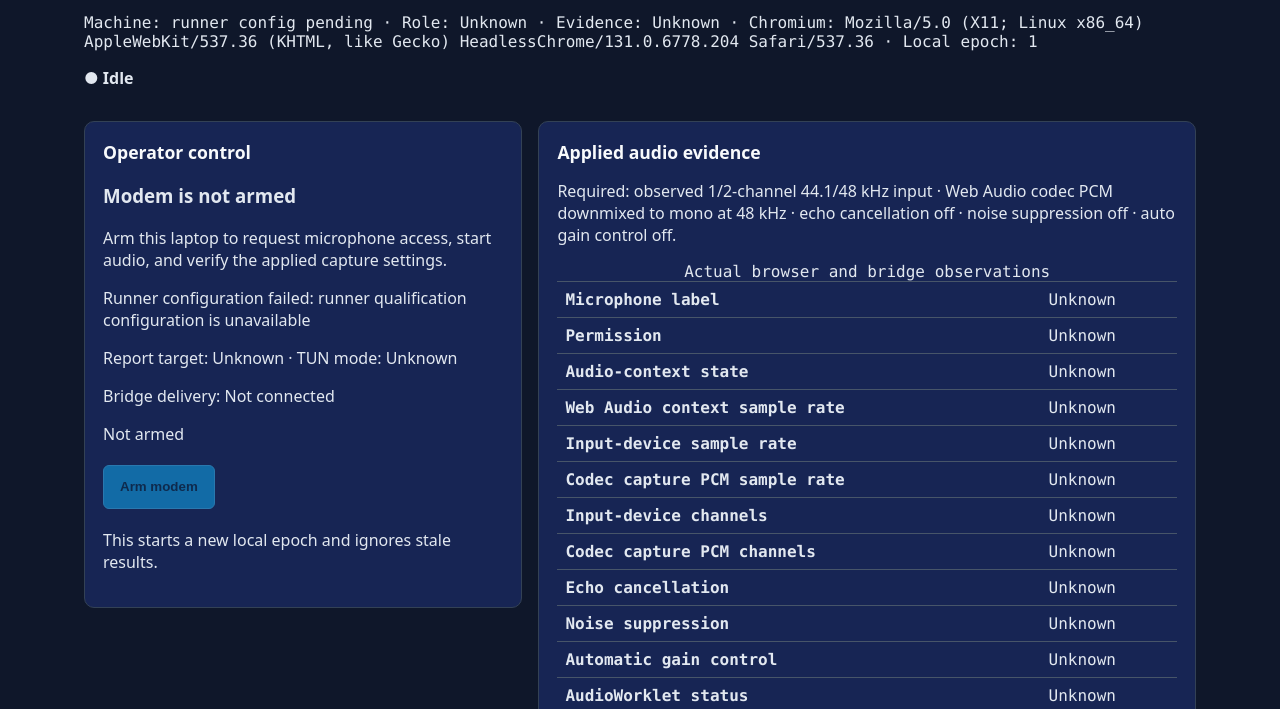
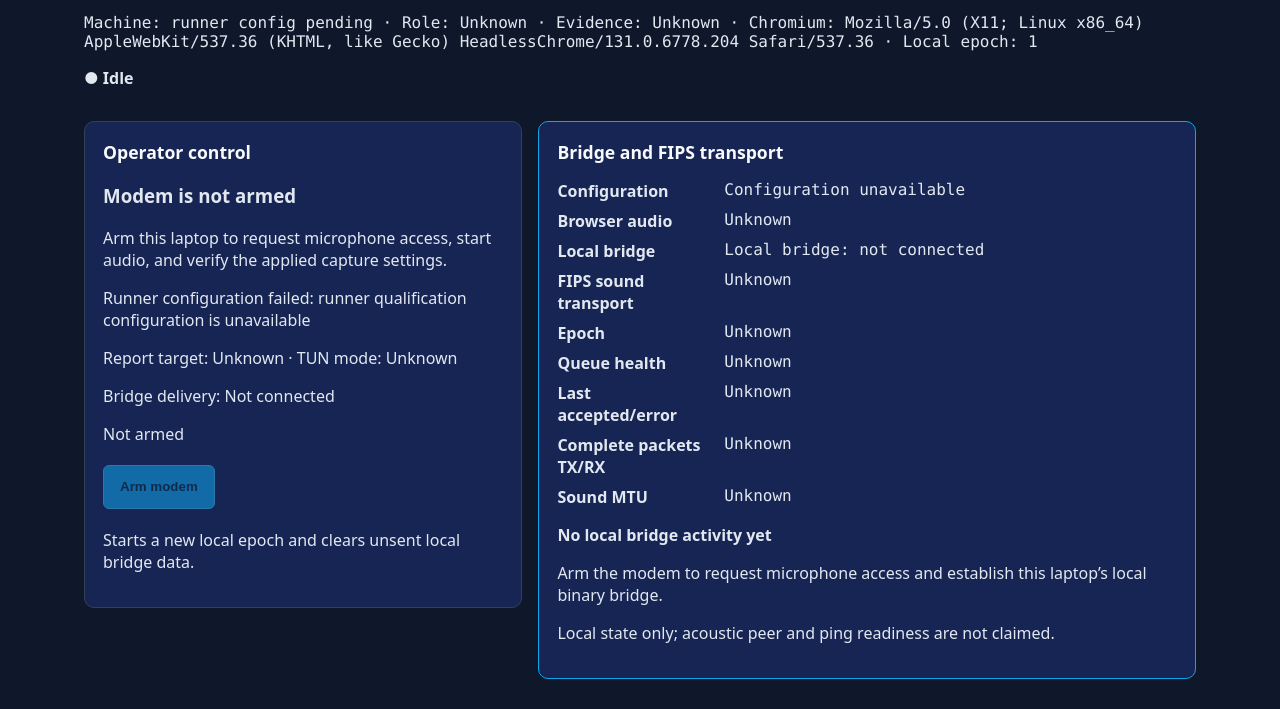
Before and after one commit to sandwichfarm/fipwave, a website built with Vite: page apps/modem-ui/index.html in a window 1280 px wide. Shown: the part 91-800 px from the top of the page. Built offline with nearby package versions, Linux system fonts and the light colour scheme; no server answers.

Commit message:
feat(02-06): render local bridge transport status
- add safe bridge/FIPS definition-list card and recovery copy\n- cover local-only status and narrow viewport behavior

```diff
--- a/apps/modem-ui/src/main.ts
+++ b/apps/modem-ui/src/main.ts
@@ -532,11 +532,40 @@ function render(): void {
     if (quietCorpusSendState === 'ready' && runnerConfig && cyrinxSession.snapshot.codec === 'quiet') {
       operator.append(control(`Send Quiet ${directionForRole(runnerConfig.role)} corpus`, sendQuietCorpus));
     }
-    operator.append(control('Reset / re-arm', reset, false, 'secondary'));
+    operator.append(control('Reset and reconnect', reset, false, 'secondary'));
   }
-  if (uiState === 'failed' || uiState === 'disconnected') operator.append(control('Reset / re-arm', reset, false, 'secondary'));
-  operator.append(element('p', 'This starts a new local epoch and ignores stale results.'));
+  if (uiState === 'failed' || uiState === 'disconnected') operator.append(control('Reset and reconnect', reset, false, 'secondary'));
+  if (runnerConfig && uiState === 'idle') operator.append(control('Reset and reconnect', reset, false, 'secondary'));
+  operator.append(element('p', 'Starts a new local epoch and clears unsent local bridge data.'));
   grid.append(operator);
+
+  const bridgeCard = element('section');
+  bridgeCard.className = 'card bridge-card';
+  bridgeCard.append(element('h2', 'Bridge and FIPS transport'));
+  const bridgeStatus = bridgeState;
+  const bridgeList = element('dl');
+  const bridgeRows: [string, string][] = [
+    ['Configuration', configFailure ? 'Configuration unavailable' : runnerConfig ? 'Ready' : 'Loading local configuration…'],
+    ['Browser audio', bridgeStatus?.browserAudio === 'armed' ? 'Armed' : 'Unknown'],
+    ['Local bridge', bridgeStatus?.status === 'ready' ? `Local bridge ready · epoch ${bridgeStatus.epoch}` : bridgeStatus?.status === 'resetting' ? 'Resetting local session…' : 'Local bridge: not connected'],
+    ['FIPS sound transport', bridgeStatus?.soundTransport === 'started' ? 'Started' : bridgeStatus ? 'Waiting for transport' : 'Unknown'],
+    ['Epoch', bridgeStatus ? String(bridgeStatus.epoch) : 'Unknown'],
+    ['Queue health', bridgeStatus ? `${bridgeStatus.queueHealth[0]!.toUpperCase()}${bridgeStatus.queueHealth.slice(1)} · ${bridgeStatus.queueItems} items · ${bridgeStatus.queueBytes} bytes` : 'Unknown'],
+    ['Last accepted/error', bridgeStatus?.lastError ?? bridgeStatus?.lastEventAt ?? 'Unknown'],
+    ['Complete packets TX/RX', bridgeStatus ? `TX complete packets: ${bridgeStatus.txPackets} · RX complete packets: ${bridgeStatus.rxPackets}` : 'Unknown'],
+    ['Sound MTU', bridgeStatus?.soundMtu ? `Sound MTU: ${bridgeStatus.soundMtu} bytes · effective IPv6 MTU: ${bridgeStatus.soundMtu - 77} bytes` : 'Unknown'],
+  ];
+  bridgeRows.forEach(([label, value]) => bridgeList.append(element('dt', label), element('dd', value)));
+  bridgeCard.append(bridgeList);
+  if (!bridgeStatus || bridgeStatus.txPackets + bridgeStatus.rxPackets === 0) {
+    bridgeCard.append(element('h3', 'No local bridge activity yet'));
+    bridgeCard.append(element('p', 'Arm the modem to request microphone access and establish this laptop’s local binary bridge.'));
+  }
+  const bridgeAnnouncement = element('p', uiState === 'requesting' ? 'Requesting microphone and connecting local bridge…' : bridgeStatus?.status === 'resetting' ? 'Resetting local session…' : 'Local state only; acoustic peer and ping readiness are not claimed.');
+  bridgeAnnouncement.setAttribute('aria-live', failure ? 'assertive' : 'polite');
+  if (uiState === 'requesting' || bridgeStatus?.status === 'resetting') bridgeAnnouncement.setAttribute('aria-busy', 'true');
+  bridgeCard.append(bridgeAnnouncement);
+  grid.append(bridgeCard);
 
   const evidenceCard = element('section');
   evidenceCard.className = 'card';
--- a/apps/modem-ui/src/style.css
+++ b/apps/modem-ui/src/style.css
@@ -7,6 +7,7 @@ h1, h2 { color: #f8fafc; } h1 { margin-bottom: 4px; } h2 { margin-top: 0; font-s
 .status { font-weight: 700; } .status-ready { color: #22c55e; } .status-failed, .status-disconnected { color: #fb7185; } .status-requesting { color: #facc15; }
 .console-grid { display: grid; grid-template-columns: minmax(0, 2fr) minmax(0, 3fr); gap: 16px; }
 .card { background: #172554; border: 1px solid #334155; border-radius: 10px; padding: 18px; margin-top: 16px; overflow-wrap: anywhere; }
+.bridge-card { border-color: #0ea5e9; min-width: 0; } .bridge-card h3 { margin: 16px 0 4px; font-size: 1rem; } .bridge-card dd { font-family: ui-monospace, SFMono-Regular, Menlo, Consolas, monospace; }
 .qualification-gate { border-color: #38bdf8; } .countdown { color: #facc15; font: 700 1.3rem ui-monospace, SFMono-Regular, Menlo, Consolas, monospace; }
 .operator-card { position: sticky; top: 12px; align-self: start; }
 button { min-height: 44px; padding: 10px 16px; border: 1px solid #38bdf8; border-radius: 6px; background: #0ea5e9; color: #082f49; font-weight: 700; cursor: pointer; margin: 4px 8px 4px 0; }
@@ -16,5 +17,5 @@ table { width: 100%; border-collapse: collapse; } th, td { border-top: 1px solid
 input { min-height: 40px; max-width: 100%; padding: 8px; border: 1px solid #38bdf8; border-radius: 6px; color: #e2e8f0; background: #0f172a; } input:focus-visible { outline: 3px solid #38bdf8; outline-offset: 2px; }
 dl { display: grid; grid-template-columns: minmax(9rem, 1fr) minmax(0, 3fr); gap: 8px 16px; } dt { font-weight: 700; } dd { margin: 0; overflow-wrap: anywhere; }
 .corpus-card { overflow-x: auto; } .corpus-card table { min-width: 620px; } .corpus-card th:last-child, .corpus-card td:last-child { position: sticky; right: 0; background: #172554; }
-@media (max-width: 1023px) { #app { padding: 16px; } .console-grid { display: block; } .operator-card { position: static; } button { width: 100%; margin: 5px 0; } }
+@media (max-width: 1023px) { #app { padding: 16px; } .console-grid { display: block; } .operator-card { position: static; } button { width: 100%; margin: 5px 0; } dl { grid-template-columns: minmax(0, 1fr); gap: 4px; } }
 @media (prefers-reduced-motion: reduce) { * { scroll-behavior: auto; } }
```
Also changed, not shown: apps/modem-ui/e2e/bridge-status.spec.ts (+2 -1 lines).
